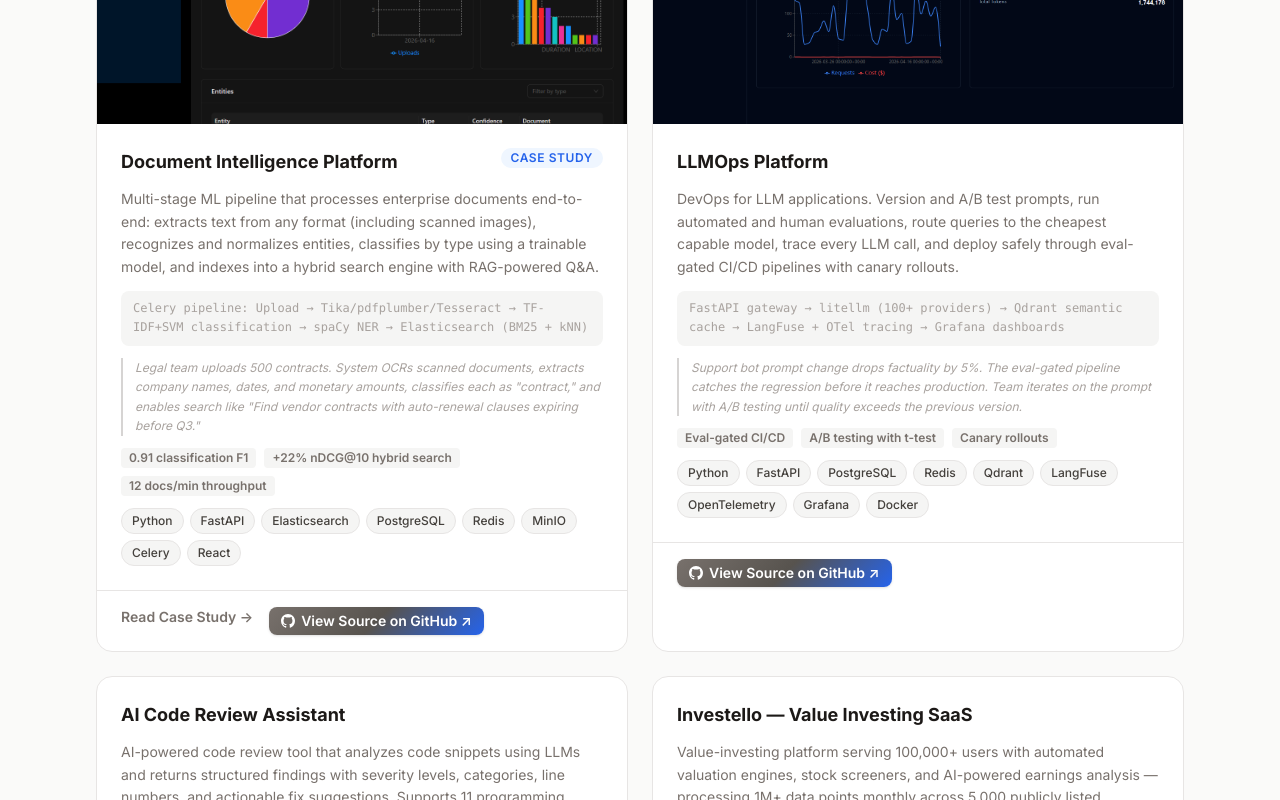
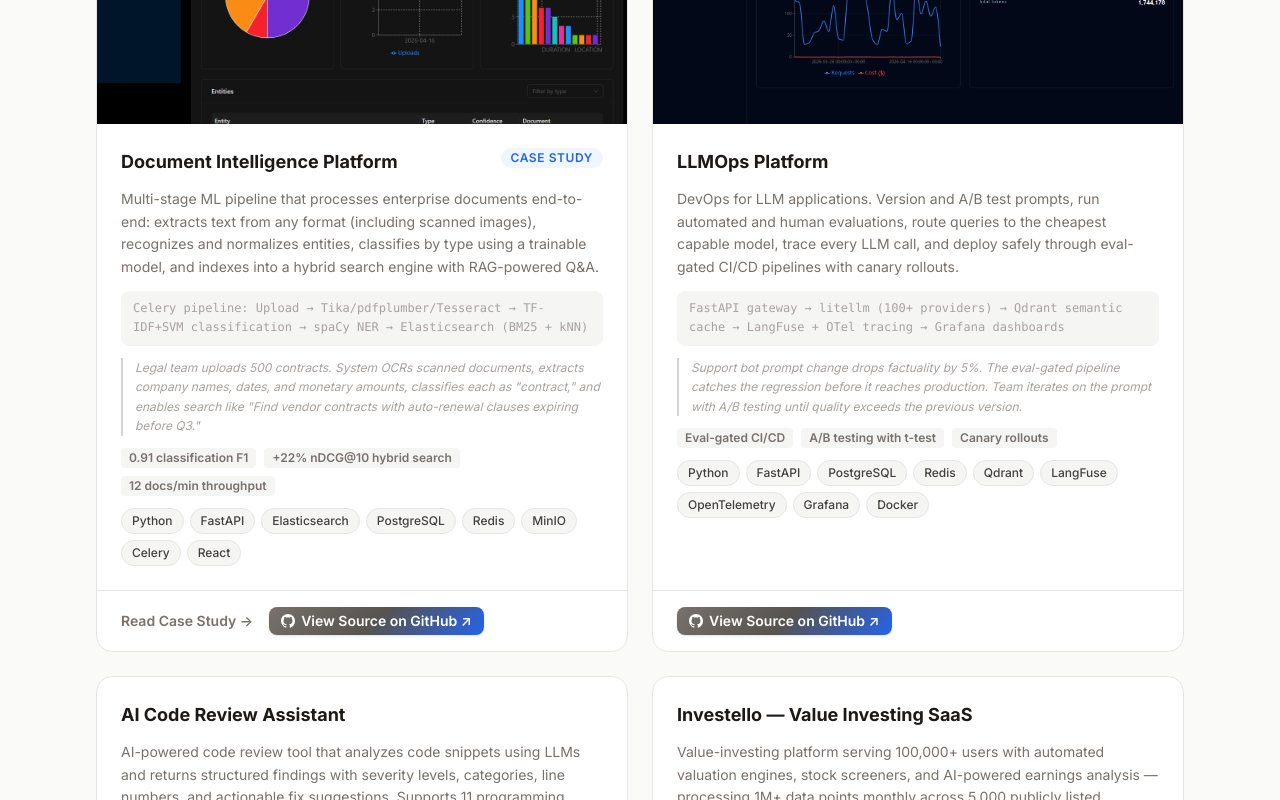
Before and after one commit to rohit-jain84/rohitjain-site, a React (Vite) app: page /projects in a window 1280 px wide. Shown: the part 1320-2120 px from the top of the page. Built offline with nearby package versions, Linux system fonts and the light colour scheme.

Commit message:
Fix Projects page card alignment — pin footer to bottom with flex column

```diff
--- a/src/pages/Projects.tsx
+++ b/src/pages/Projects.tsx
@@ -53,7 +53,7 @@
               <CardWrapper
                 key={project.id}
                 {...cardProps as any}
-                className="group relative block bg-surface-secondary border border-border-default rounded-2xl overflow-hidden hover:border-brand-primary hover:shadow-[var(--shadow-glow)] hover:-translate-y-1 transition-all duration-250"
+                className="group relative flex flex-col bg-surface-secondary border border-border-default rounded-2xl overflow-hidden hover:border-brand-primary hover:shadow-[var(--shadow-glow)] hover:-translate-y-1 transition-all duration-250"
               >
                 <div className="absolute top-0 left-0 right-0 h-0.5 gradient-brand opacity-0 group-hover:opacity-100 transition-opacity duration-250" />
                 {/* Hero screenshot */}
@@ -66,7 +66,7 @@
                     />
                   </div>
                 )}
-                <div className="p-6">
+                <div className="p-6 flex-1">
                   <div className="flex items-start justify-between mb-3">
                     <h2 className="text-lg font-bold text-text-primary group-hover:text-brand-primary transition-colors pr-4">{project.title}</h2>
                     {project.caseStudySlug && (
@@ -99,7 +99,7 @@
                     ))}
                   </div>
                 </div>
-                <div className="px-6 py-4 border-t border-border-default flex gap-4">
+                <div className="px-6 py-4 border-t border-border-default flex items-center gap-4 mt-auto">
                   {project.caseStudySlug && (
                     <span className="text-sm font-semibold text-brand-primary">
                       Read Case Study &rarr;
```
